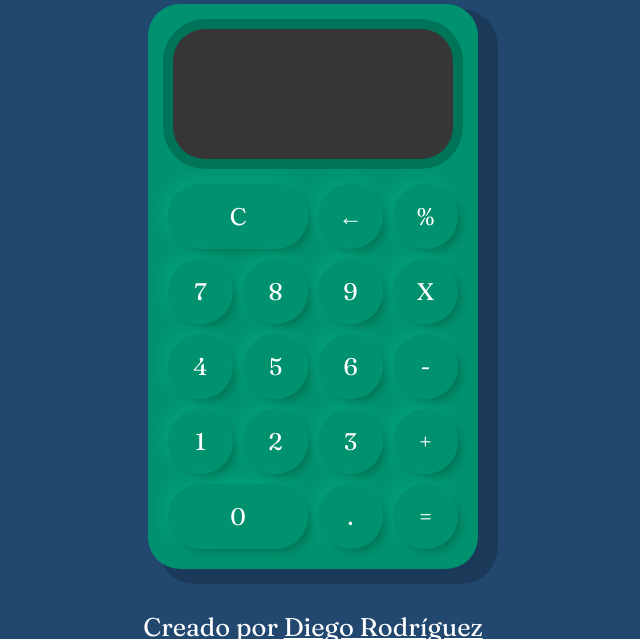
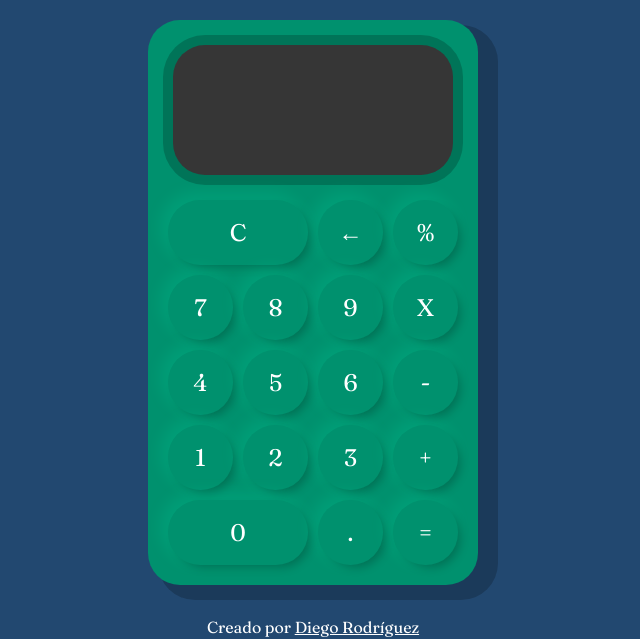
Before and after one commit to Diiegor98/calculadora, a plain HTML site: page index.html in a window 1280 px wide. Shown: the top 639 px of the page, without its empty margins (327-967 px from the left). Drawn offline with nearby package versions, Linux system fonts and the light colour scheme.

Commit message:
centrar calculadora

```diff
--- a/style.css
+++ b/style.css
@@ -13,7 +13,7 @@ body{
     flex-direction: column;
     justify-content: center;
     align-items: center;
-    height: 90vh;
+    margin-top: 20px;
 }
 
 .calculadora{
@@ -34,11 +34,8 @@ body{
     margin: 1em;
 }
 
-.redes p, i{
+i{
     font-size: 1.6em;
-}
-
-i{
     padding: .3em;
 }
 
```
